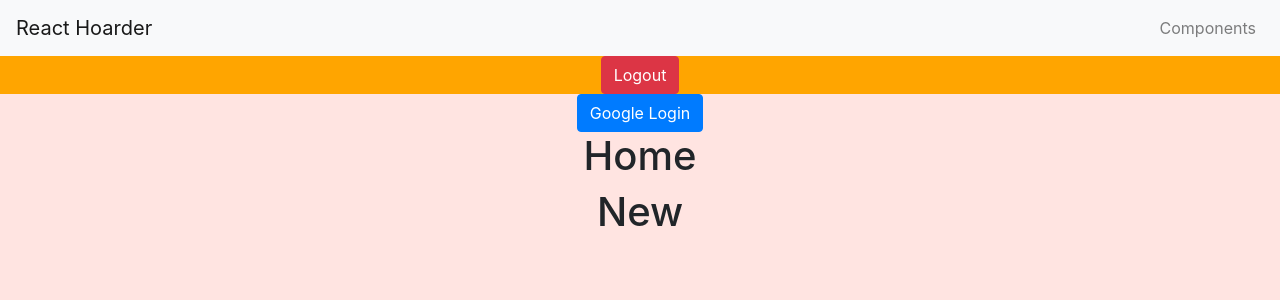
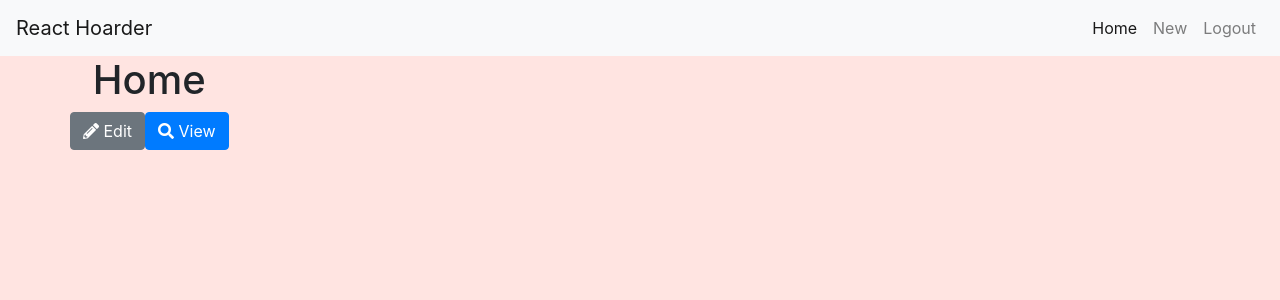
Before and after one commit to spookycutie08/react-hoarder, a React (Create React App) app: page /home in a window 1280 px wide. Shown: the top 300 px of the page. Built offline with nearby package versions, Linux system fonts and the light colour scheme; no server answers; sample sign-in values are in the browser's storage.

Commit message:
added routing and buttons to home for edit and view single

```diff
--- a/package.json
+++ b/package.json
@@ -8,10 +8,13 @@
     "@testing-library/react": "^9.5.0",
     "@testing-library/user-event": "^7.2.1",
     "axios": "^0.19.2",
-    "bootstrap": "^4.4.1",
+    "bootstrap": "^4.5.0",
     "firebase": "^7.14.3",
+    "font-awesome": "^4.7.0",
+    "prop-types": "^15.7.2",
     "react": "^16.13.1",
     "react-dom": "^16.13.1",
+    "react-router-dom": "^5.2.0",
     "react-scripts": "3.4.1",
     "reactstrap": "^8.4.1"
   },
--- a/src/App/App.js
+++ b/src/App/App.js
@@ -2,16 +2,39 @@ import React from 'react';
 import firebase from 'firebase/app';
 import 'firebase/auth';
 
+import {
+  BrowserRouter,
+  Route,
+  Redirect,
+  Switch,
+} from 'react-router-dom';
+
 import './App.scss';
 
-import Auth from '../Auth/Auth';
+import Auth from '../components/pages/Auth/Auth';
+import Edit from '../components/pages/Edit/Edit';
 import Home from '../components/pages/Home/Home';
-import MyNavbar from '../MyNavbar/MyNavbar';
+import MyNavbar from '../components/shared/MyNavbar/MyNavbar';
 import New from '../components/pages/New/New';
+import SingleItem from '../components/pages/SingleItem/SingleItem';
 
 import fbConnection from '../helpers/data/connection';
 
 fbConnection();
+
+const PublicRoute = ({ component: Component, authed, ...rest }) => {
+  const routeChecker = (props) => (authed === false
+    ? (<Component {...props} />)
+    : (<Redirect to={{ pathname: '/home', state: { from: props.location } }} />));
+  return <Route {...rest} render={(props) => routeChecker(props)} />;
+};
+
+const PrivateRoute = ({ component: Component, authed, ...rest }) => {
+  const routeChecker = (props) => (authed === true
+    ? (<Component {...props} />)
+    : (<Redirect to={{ pathname: '/auth', state: { from: props.location } }} />));
+  return <Route {...rest} render={(props) => routeChecker(props)} />;
+};
 
 class App extends React.Component {
   state = {
@@ -33,12 +56,27 @@ class App extends React.Component {
   }
 
   render() {
+    const { authed } = this.state;
+
     return (
       <div className="App">
-        <MyNavbar />
-        <Auth />
-        <Home />
-        <New />
+        <BrowserRouter>
+          <React.Fragment>
+            <MyNavbar authed={authed}/>
+            <div className="container">
+              <div className="row">
+                <Switch>
+                  <PrivateRoute path='/home' component={Home} authed={authed} />
+                  <PrivateRoute path='/new' component={New} authed={authed} />
+                  <PrivateRoute path='/edit' component={Edit} authed={authed} />
+                  <PrivateRoute path='/stuff' component={SingleItem} authed={authed} />
+                  <PublicRoute path='/auth' component={Auth} authed={authed} />
+                  <Redirect from="*" to="/home"/>
+                </Switch>
+              </div>
+            </div>
+          </React.Fragment>
+        </BrowserRouter>
       </div>
     );
   }
--- /dev/null
+++ b/src/components/pages/Edit/Edit.js
@@ -0,0 +1,13 @@
+import React from 'react';
+
+import './Edit.scss';
+
+class Edit extends React.Component {
+  render() {
+    return (
+      <h1>Edit Items Page</h1>
+    );
+  }
+}
+
+export default Edit;
--- /dev/null
+++ b/src/components/pages/Edit/Edit.scss
@@ -0,0 +1,3 @@
+.Edit {
+  display: block;
+}
--- a/src/components/pages/Home/Home.js
+++ b/src/components/pages/Home/Home.js
@@ -1,11 +1,28 @@
 import React from 'react';
+import { Link } from 'react-router-dom';
 
 import './Home.scss';
 
 class Home extends React.Component {
+  editEvent = (e) => {
+    e.preventDefault();
+    const itemId = '12345';
+    this.props.history.push(`/edit/${itemId}`);
+  }
+
+  singleViewEvent = (e) => {
+    e.preventDefault();
+    const itemId = '67890';
+    this.props.history.push(`/stuff/${itemId}`);
+  }
+
   render() {
     return (
-      <h1 className="Home">Home</h1>
+      <div className="Home">
+        <h1>Home</h1>
+        <Link className="btn btn-secondary" onClick={this.editEvent}><i class="fas fa-pencil-alt"></i> Edit</Link>
+        <Link className="btn btn-primary" onClick={this.singleViewEvent}><i class="fas fa-search"></i> View</Link>
+      </div>
     );
   }
 }
--- /dev/null
+++ b/src/components/pages/SingleItem/SingleItem.js
@@ -0,0 +1,15 @@
+import React from 'react';
+
+import './SingleItem.scss';
+
+class SingleItem extends React.Component {
+  render() {
+    return (
+      <div className="SingleItem">
+        <h1>Single Stuff</h1>
+      </div>
+    );
+  }
+}
+
+export default SingleItem;
--- /dev/null
+++ b/src/components/pages/SingleItem/SingleItem.scss
@@ -0,0 +1,3 @@
+.SingleItem {
+  display: block;
+}
--- a/src/MyNavbar/MyNavbar.js
+++ b/src/components/shared/MyNavbar/MyNavbar.js
@@ -1,4 +1,5 @@
 import React from 'react';
+import { NavLink as RRLink } from 'react-router-dom';
 import {
   Collapse,
   Navbar,
@@ -8,12 +9,17 @@ import {
   NavItem,
   NavLink,
 } from 'reactstrap';
+import PropTypes from 'prop-types';
 import firebase from 'firebase/app';
 import 'firebase/auth';
 
 import './MyNavbar.scss';
 
 class MyNavbar extends React.Component {
+  static propTypes = {
+    authed: PropTypes.bool.isRequired,
+  }
+
   state = {
     isOpen: false,
   }
@@ -30,20 +36,35 @@ class MyNavbar extends React.Component {
   render() {
     const { isOpen } = this.state;
 
+    const buildNavbar = () => {
+      const { authed } = this.props;
+      if (authed) {
+        return (
+          <Nav className="ml-auto" navbar>
+            <NavItem>
+              <NavLink tag={RRLink} to="/home">Home</NavLink>
+            </NavItem>
+            <NavItem>
+              <NavLink tag={RRLink} to="/new">New</NavLink>
+            </NavItem>
+            <NavItem>
+              <NavLink onClick={this.logMeOut}>Logout</NavLink>
+            </NavItem>
+          </Nav>
+        );
+      }
+      return <Nav className="ml-auto" navbar></Nav>;
+    };
+
     return (
       <div className="MyNavbar">
         <Navbar color="light" light expand="md">
         <NavbarBrand href="/">React Hoarder</NavbarBrand>
         <NavbarToggler onClick={this.toggle} />
         <Collapse isOpen={isOpen} navbar>
-          <Nav className="ml-auto" navbar>
-            <NavItem>
-              <NavLink href="/components/">Components</NavLink>
-            </NavItem>
-          </Nav>
+          {buildNavbar()}
         </Collapse>
       </Navbar>
-        <button className="btn btn-danger" onClick={this.logMeOut}>Logout</button>
       </div>
     );
   }
--- a/src/styles/index.scss
+++ b/src/styles/index.scss
@@ -1,4 +1,5 @@
 @import '~bootstrap/dist/css/bootstrap.min.css';
+@import "~@fortawesome/fontawesome-free/css/all.min.css";
 @import 'variables';
 
 body {
```
Also changed, not shown: src/components/pages/Auth/Auth.js (renamed from src/Auth/Auth.js), src/components/pages/Auth/Auth.scss (renamed from src/Auth/Auth.scss), src/components/shared/MyNavbar/MyNavbar.scss (renamed from src/MyNavbar/MyNavbar.scss), 1 other file (tests, documents, lock files or other folders).
